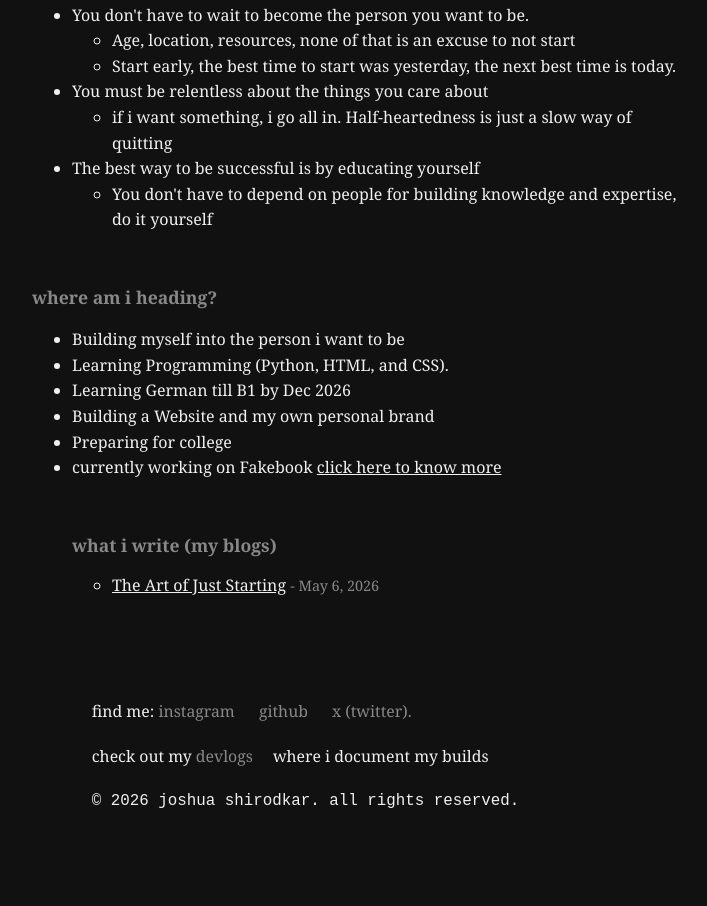
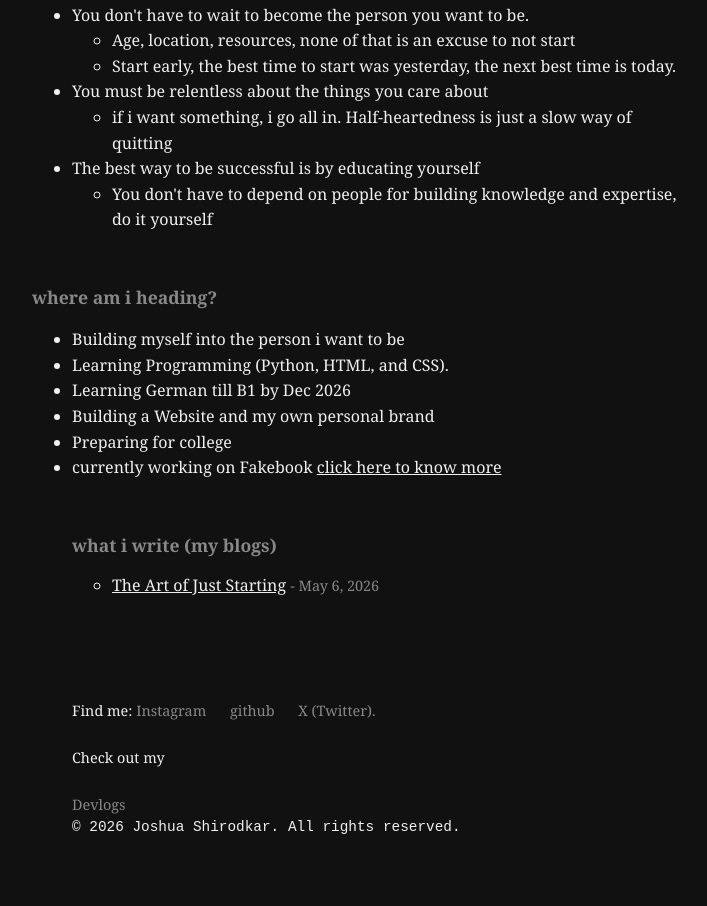
Before and after one commit to Joshua-Sh09/joshua-sh09.github.io, a plain HTML site: page index.html in a window 1280 px wide. Shown: the part 496-1402 px from the top of the page, without its empty margins (283-990 px from the left). Drawn offline with Linux system fonts and the light colour scheme.

Commit message:
Made chenges, test 1

```diff
--- a/index.html
+++ b/index.html
@@ -48,7 +48,6 @@
         <li><a href="blogs.html#art-of-starting">The Art of Just Starting</a> <span class="date">- May 6, 2026</span></li>
     </ul>
 
-    <h2>
     <footer>
         <p> Find me:
             <a href="https://instagram.com/joshua_sh09">Instagram</a>
@@ -56,7 +55,7 @@
             <a href="https://x.com/JoshSh09">X (Twitter).</a>
         </p>
 
-        <p class="footer-devlog">Check out my <a href="Devlogs.html">Devlogs</a>where i document my builds</p>
+        <p>Check out my </p><a href="Devlogs.html">Devlogs</a>
         <p class="copyright"> © 2026 Joshua Shirodkar. All rights reserved. </p>
     </footer>
 </body>
--- a/style.css
+++ b/style.css
@@ -117,6 +117,6 @@
                 padding: 5px 3px;
               }
 
-              footer-devlog {
-                color: #888
+              footer p {
+                margin: 0 0 1.5rem 0 !important;
               }
```
Also changed, not shown: Devlogs.html (+3 -3 lines).
